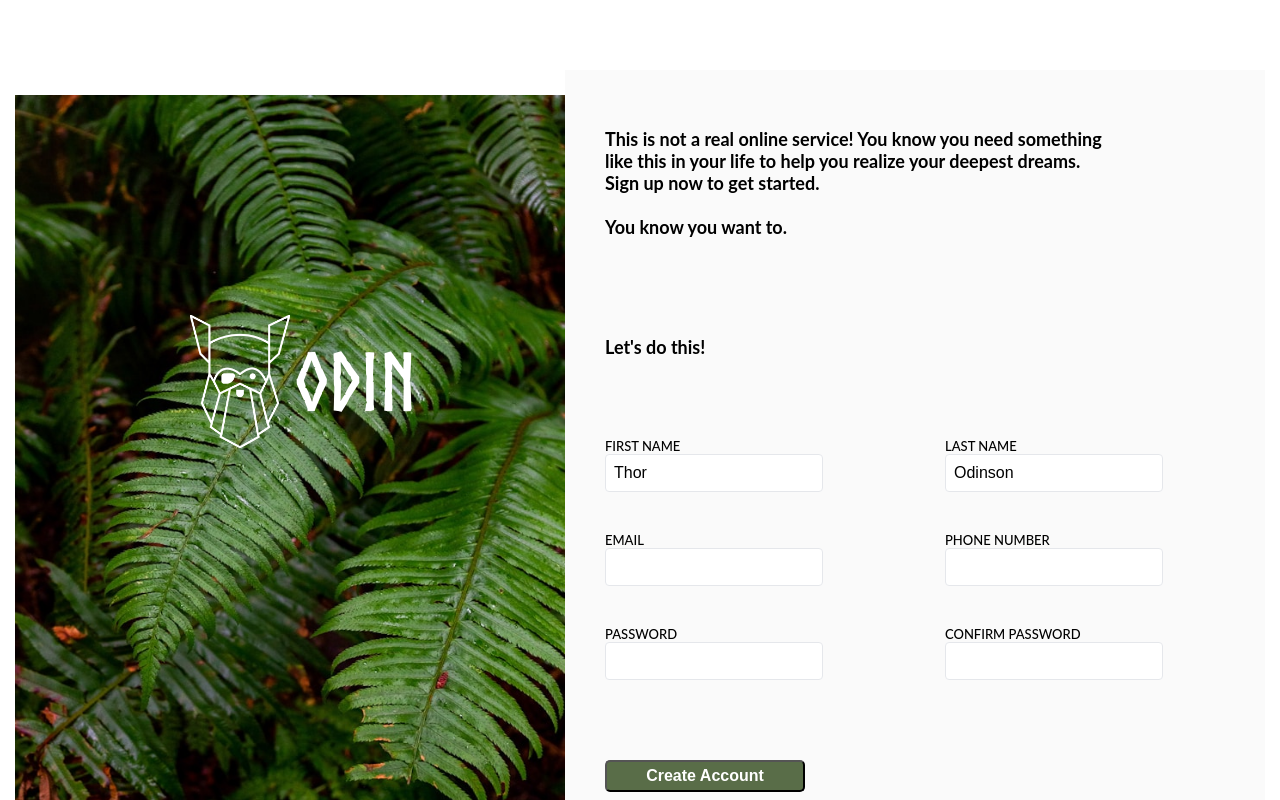
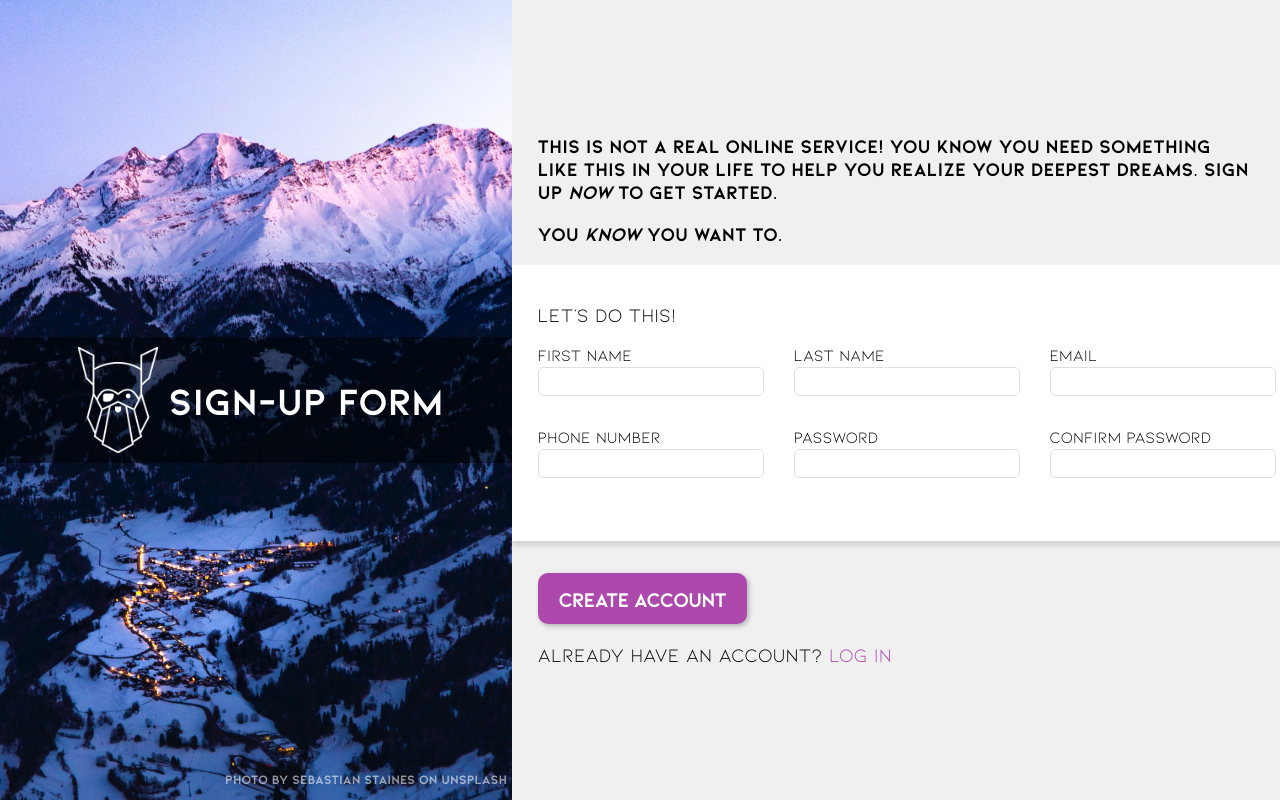
Before and after one commit to NabeelFarooq/Sign-up-Form, a plain HTML site: page index.html in a window 1280 px wide. Drawn offline with Linux system fonts and the light colour scheme.

Commit message:
Complete the project

```diff
--- a/index.html
+++ b/index.html
@@ -1,108 +1,159 @@
 <!DOCTYPE html>
 <html lang="en">
-
 <head>
   <meta charset="UTF-8">
+  <meta http-equiv="X-UA-Compatible" content="IE=edge">
   <meta name="viewport" content="width=device-width, initial-scale=1.0">
-    <link rel="stylesheet" href="./style.css">
-    <script src="./script.js" defer></script>
-    <title>Sign Up Form</title>
+  <title>Sign-up Form</title>
+  <link rel="stylesheet" href="style.css">
 </head>
-
 <body>
-    <div class="container">
-        <section class="left-container">
-            <img src="images/background-image.jpg" alt="background-image" class="img-one">
-            <p class="credits">Photo by
-                <a
-                    href="https://unsplash.com/@haliewestphoto?utm_content=creditCopyText&utm_medium=referral&utm_source=unsplash">
-                    Halie West</a> on
-                <a
-                    href="https://unsplash.com/photos/green-leaf-plant-in-close-up-photography-25xggax4bSA?utm_content=creditCopyText&utm_medium=referral&utm_source=unsplash">
-                    Unsplash</a>
-            </p>
-            <span class="black-bg"> </span>
-            <img src="./images/odin-lined.png" alt="logo" class="img-two">
-            <h1 class="img-two odin">ODIN</h1>
-        </section>
-        <section class="right">
-            <p class="Upper-para">This is not a real online service! You know you need something <br>like this in your
-                life to help you realize your deepest dreams.<br>Sign up now to get started.
-                <br><br>You know you want to.
-            </p>
-            <p class="Upper-para">Let's do this!</p>
-            <form class="signUpForm">
-                <!-- <div class="up"> -->
-                <section class="row-1">
-                    <div class="inputPair">
-                        <label for="f-name">FIRST NAME</label>
-                        <input type="text" id="f-name" value="Thor" name="f-name"/>
+  <div class="main">
+    <div class="side-hero">
+      <div>
+        <img src="./images/odin-lined.png" alt="The Odin Project Logo">
+        <h1>Sign-up Form</h1>
+      </div>
+      <p>Photo by Sebastian Staines on Unsplash</p>
+    </div>
+    <div class="form-section">
+      <div class="header">
+        <div>
+          <p>This is not a real online service! You know you need something like this in your life to help you realize your deepest dreams. Sign up <em>now</em> to get started.</p>
+          <p>You <em>know</em> you want to.</p>
+        </div>
+      </div>
+      <div>
+        <div class='input-section'>
+          <p>Let's do this! </p>
+          <form id="my-form">
+            <label for="firstname">First Name
+              <input type="text" id="firstname" name="firstname" required>
               <div id='first-name-error' class='error'></div>
+            </label>
+            <label for="lastname">Last Name
+              <input type="text" id="lastname" name="lastname" required>
+              <div id='last-name-error' class='error'></div>
+            </label>
+            <label for="email">Email
+              <input type="email" id="email" name="email" required autocomplete="off">
+              <div id='email-error' class='error'></div>
+            </label>
+            <label for="phonenumber">Phone Number
+              <input type="tel" id="phonenumber" name="phonenumber" required
+              pattern='[0-9]{10}'>
+              <div id='tel-error' class='error'></div>
+            </label>
+            <label for="password">Password
+              <input type="password" id="password" name="password" required
+              pattern='(?=.*\d)(?=.*[a-z])(?=.*[A-Z]).{8,}'>
+              <div id='password-error' class='error'></div>
+            </label>
+            <label for="passwordC">Confirm Password
+              <input type="password" id="passwordC" name="passwordC" required
+              pattern='(?=.*\d)(?=.*[a-z])(?=.*[A-Z]).{8,}'>
+              <div id='passwordC-error' class='error'></div>
+            </label>
+          </form>
         </div>
-
-                    <div class="inputPair">
-                        <label for="l_name">LAST NAME</label>
-                        <input type="text" value="Odinson" id="l_name" name="l_name"/>
-                        <div id='last-name-error' class='error'></div>
       </div>
-                </section>
-                <section class="row-2">
-                    <div class="inputPair">
-                        <label for="email">EMAIL</label>
-                        <input type="email" id="email" name="email"/>
-                        <div id='email-error' class='error'></div>
+      <div class='submit-section'>
+        <div>
+          <button type="submit" form="my-form">Create Account</button>
+          <p>Already have an account? <a href="">Log in</a></p>
         </div>
-
-                    <div class="inputPair">
-                        <label for="contact">PHONE NUMBER</label>
-                        <input type="tel" id="contact" name="phoneNo" pattern="[0-9]{10}"/>
-                        <div id='tel-error' class='error'></div>
       </div>
-                </section>
-                <section class="row-3">
-                    <div class="inputPair">
-                        <label for="pwd">PASSWORD</label>
-                        <input type="password" id="pwd" name="pwd"
-                            pattern='(?=.*\d)(?=.*[a-z])(?=.*[A-Z]).{8,}'
-                            />
-                        <div id='password-error' class='error'></div>
     </div>
-
-                    <div class="inputPair">
-                        <label for="cnf-pwd">CONFIRM PASSWORD</label>
-                        <input type="password" id="cnf-pwd" name="pwdC"
-                        pattern='(?=.*\d)(?=.*[a-z])(?=.*[A-Z]).{8,}'/>
-                        <div id='passwordC-error' class='error'></div>
-                    </div>
-                </section>
-                <span id="wrong_pass_alert"></span>
-                <div class="buttons">
-                     <button id="create"
-                             class="submit_btn"
-                             onclick="validate_password">
-                             Create Account
-                    </button>
-                </div>
-                <div class="footer">Already have an account? Log in</div>
-            </form>
-        </section>
   </div>
   <script>
-        function validate_password() {
-            let pass = document.getElementById('pwd').value;
-            let confirm_pass = document.getElementById('cnf-pwd').value;
-            if (pass != confirm_pass && (pass != "" && confirm_pass != "")){
-                document.getElementById('wrong_pass_alert').style.color= 'red';
-                document.getElementById('wrong_pass_alert').innerHTML = 'Passwords do not match';
-                pass.style.borderColor = 'red';
-                confirm_pass.style.borderColor = 'red';
+    const pw = document.querySelector('#password');
+    const pwC = document.querySelector('#passwordC');
+    const firstname = document.querySelector('#firstname');
+    const lastname = document.querySelector('#lastname');
+    const email = document.querySelector('#email');
+    const tel = document.querySelector('#phonenumber');
+    const pwError = document.querySelector('#password-error');
+    const pwCError = document.querySelector('#passwordC-error');
+    const firstnameError = document.querySelector('#first-name-error');
+    const lastnameError = document.querySelector('#last-name-error');
+    const emailError = document.querySelector('#email-error');
+    const telError = document.querySelector('#tel-error');
+    firstname.addEventListener("input", function (event) {
+      if (firstname.value === '') {
+        firstnameError.textContent = 'Please type in your first name.';
       } else {
-                document.getElementById('wrong_pass_alert').style.color= 'green';
-                document.getElementById('wrong_pass_alert').innerHTML = 'Passwords match';
-                pass.style.borderColor = 'green';
-                confirm_pass.style.borderColor = 'green';
+        firstnameError.textContent = '';
       }
+    });
+
+    lastname.addEventListener("input", function (event) {
+      if (lastname.value === '') {
+        lastnameError.textContent = 'Please type in your last name';
+      } else {
+        lastnameError.textContent = '';
       }
+    });
+
+    email.addEventListener("input", function (event) {
+      if (email.validity.typeMismatch) {
+        emailError.textContent = 'Please enter in a valid Email. ex(johnSmith@email.com)';
+      } else {
+        emailError.textContent = '';
+      }
+    });
+
+    tel.addEventListener("input", function (event) {
+      if (tel.validity.patternMismatch) {
+        telError.textContent = 'Please enter in a 10 digit phone number';
+      } else {
+        telError.textContent = '';
+      }
+    });
+
+    pw.addEventListener("input", function (event) {
+      if (pw.validity.patternMismatch){
+        const currentValue = pw.value;
+        const regExpCap = /[A-Z]/g;
+        const regExpDig = /[0-9]/g;
+        let result = '';
+        if (regExpCap.test(currentValue)){
+          result += '';
+        } else {
+          result += `Missing at least 1 capital letter. `;
+          result += '\n';
+        }
+
+
+        if (regExpDig.test(currentValue)){
+          result += '';
+        } else {
+          result += 'Missing at least 1 number. ';
+          result += '\n';
+        }
+
+        if (currentValue.length < 9){
+          result += 'Password must be at least 8 characters. '
+          result += '\n';
+        } else {
+          result += '';
+        }
+
+        console.log(result);
+        pwError.textContent = result;
+
+
+      } else {
+        pwError.textContent = '';
+      }
+    });
+
+    pwC.addEventListener("input", function (event) {
+      if (pwC.value !== pw.value) {
+        pwCError.textContent = 'Passwords do not match';
+      } else {
+        pwCError.textContent = '';
+      }
+    });
   </script>
 </body>
 </html>
--- a/style.css
+++ b/style.css
@@ -1,14 +1,14 @@
 @font-face {
-    font-family: norseBold;
-    src: url(fonts/Norse-Bold.otf);
+    font-family: customFont;
+    src: url(./fonts/kiona_2/Kiona-Regular.ttf);
   }
 
-@import url('https://fonts.googleapis.com/css2?family=Roboto:ital,wght@0,100;0,300;0,400;0,500;0,700;0,900;1,100;1,300;1,400;1,500;1,700;1,900&display=swap');
-@import url('https://fonts.googleapis.com/css2?family=Lato:ital,wght@0,100;0,300;0,400;0,700;0,900;1,100;1,300;1,400;1,700;1,900&family=Roboto:ital,wght@0,100;0,300;0,400;0,500;0,700;0,900;1,100;1,300;1,400;1,500;1,700;1,900&display=swap');
+  @font-face {
+    font-family: customFontBold;
+    src: url(./fonts/kiona_2/FontsFree-Net-Kiona-Bold.ttf);
+  }
 
-html,
-body {
-    font-family: "Lato", sans-serif;
+   html, body {
     width: 100%;
     height: 100%;
     margin: 0px;
@@ -16,147 +16,177 @@ body {
     overflow-x: hidden;
   }
 
-.signUpForm {
-    display: flex;
-    flex-wrap: wrap;
-    padding: 40px 20px;
-    flex-direction: column;
-    gap: 40px;
+
+  html body{
+    font-size: 1.2rem;
+    padding: 0px;
+    margin: 0px;
+    font-family: customFont;
   }
 
-.inputPair {
+  .main{
     display: flex;
-    flex-direction: column;
-    margin-right: 50px;
-    width: 250px;
+    justify-content: center;
+    width:100vw;
   }
 
-.Upper-para {
-    padding: 40px 20px;
-    margin-bottom: 0;
-    font-size: large;
-    font-weight: bolder;
-}
-
-.container {
+  .side-hero {
+    flex-grow: 1;
+    position: relative;
+    width: 60vw;
+    min-width: 345px;
+    height: 100vh;
+    background: url(./images/sebastian-staines-PL3IgSokBLU-unsplash.jpg);
+    background-size: cover;
     display: flex;
     justify-content: center;
     align-items: center;
-    padding: 70px 0px;
+    color: white;
   }
 
-.left-container {
-    font-family: norseBold;
-    color: WHITE;
-    position: relative;
-
+  .side-hero div {
+    width: 100%;
+    background-color: rgba(0, 0, 0, 0.527);
+    line-height: 2rem;
+    padding: 0px 2vw;
+    display: flex;
+    justify-content: center;
+    align-items: center;
   }
 
-.right {
-    background-color: rgba(128, 128, 128, 0.043);
-    padding-left: 20px;
-
-
+  .side-hero img {
+    width: 5rem;
+    padding: 10px;
   }
 
-.img-two {
+  .side-hero p {
+    font-size: .8rem;
+    color: rgba(255, 255, 255, 0.575);
     position: absolute;
-    left: 175px;
-    width: 100px;
-    top: 220px;
+    bottom: 0px;
+    right: 5px;
   }
 
-.odin {
-    left: 280px;
-    font-size: 80px;
-    top: 180px;
+  .form-section {
+    display: flex;
+    width: 60vw;
+    flex-direction: column;
+    justify-content: center;
+    align-items: start;
+    flex-grow: 2;
+    background-color: rgb(240, 240, 240);
   }
 
-.black-bg {
-    width: 550px;
-    background-color: black;
-    position: absolute;
-    left: 175px;
-    top: 180px;
-    opacity: 0.5;
+  .input-section {
+    display: flex;
+    justify-content: center;
+    flex-direction: column;
+    background-color: white;
+    padding: 1.2rem 2vw 3rem 2vw;
+    box-shadow: 0px 5px 5px rgba(0, 0, 0, 0.123);
   }
 
-.img-one {
-    width: 550px;
-    height: 770px;
+  .header, .submit-section {
+    padding: 0px 2vw;
   }
 
-.credits {
-    color: white;
-    font-size: small;
-    position: absolute;
-    bottom: 5px;
-    left: 200px;
-    font-family: "Lato", sans-serif;
+  .header, .side-hero, .submit-section button{
+    font-family: customFontBold;
+  }
+
+  form {
+    display: flex;
+    width: 60vw;
+    flex-flow: row wrap;
+    gap: 1rem;
+    font-size: 1rem;
+  }
+
+  label {
+    position: relative;
+    width: 15rem;
+    margin-bottom: 15px;
   }
 
   a {
-    color: white;
+    text-decoration: none;
+    color: rgb(173, 73, 173);
+  }
+  .submit-section {
+    margin-top: 2rem;
   }
 
-button {
-    background-color: #596D48;
+  button[type='submit'] {
+    padding: .8rem 1.3rem;
+    font-size: 1.3rem;
+    background-color: rgb(173, 73, 173);
+    border: none;
+    border-radius: 10px;
     color: white;
-    padding: 5px 30px;
-    border-radius: 5px;
-    font-size: medium;
-    font-weight: bold;
-    width: 200px;
+    letter-spacing: -1px;
+    box-shadow: 2px 2px 5px rgba(0, 0, 0, 0.253);
   }
 
-.row-1 {
-    display: flex;
-    gap: 40px;
-
-}
-
-.row-2 {
-    display: flex;
-    gap: 40px;
-
-}
-
-.row-3 {
-    display: flex;
-    gap: 40px;
-
-}
-
-label {
-    font-size: small;
-    font-weight: 500;
-}
-
-.footer {
-    font-weight: bold;
+  button[type='submit']:hover {
+    background-color: rgb(126, 39, 126);
   }
 
   input {
-    border: 1px solid #E5E7EB;
-    width: 200px;
-    height: 20px;
-    font-size: medium;
-    border-radius: 4px;
-    padding: 8px;
+    font-family: customFontBold;
+    padding: 5px 10px;
+    border-radius: 5px;
+    border: 1px solid rgb(224, 224, 224);
+    font-size: .9rem;
+    margin-top: 3px;
   }
 
   input:focus {
-    border-color: blue;
+    border: none;
+    box-shadow: 4px 4px 5px rgba(0, 0, 0, 0.342);
     outline: none;
   }
 
-input:invalid {
-    border-color: red;
+  input:invalid:focus {
+    border: 2px solid rgb(255, 69, 100)
+  }
+
+  input:focus:valid {
+    border: rgb(0, 183, 255) 2px solid;
   }
 
   .error {
-    font-family: "Lato";
+    font-family: customFontBold;
     font-size: .7rem;
     color: rgb(255, 69, 100);
     position: absolute;
   }
+
+  @media screen and (max-width: 850px) {
+
+    .main{
+      flex-direction: column;
+    }
+    .side-hero{
+      width: 100vw;
+      height: 20rem;
+    }
+
+    .header div, .input-section, .submit-section div{
+      display: flex;
+      flex-direction: column;
+      align-items: center;
+      justify-content: center;
+    }
+
+    .form-section, form, .submit-section{
+      width: 100vw;
+      justify-content: center;
+    }
+  }
+
+  @media screen and (max-width: 505px) {
+
+    label {
+      margin-bottom: 25px;
+    }
+  }
```
Also changed, not shown: script.js (deleted, +0 -91 lines), fonts/Norse-Bold.otf (deleted), fonts/kiona_2/FontsFree-Net-Kiona-Bold.ttf (added), fonts/kiona_2/Kiona-Itallic.ttf (added), fonts/kiona_2/Kiona-Regular.ttf (added), images/background-image.jpg (deleted), images/sebastian-staines-PL3IgSokBLU-unsplash.jpg (added), 2 other files. Lines whose indentation alone changed are shown as unchanged.
